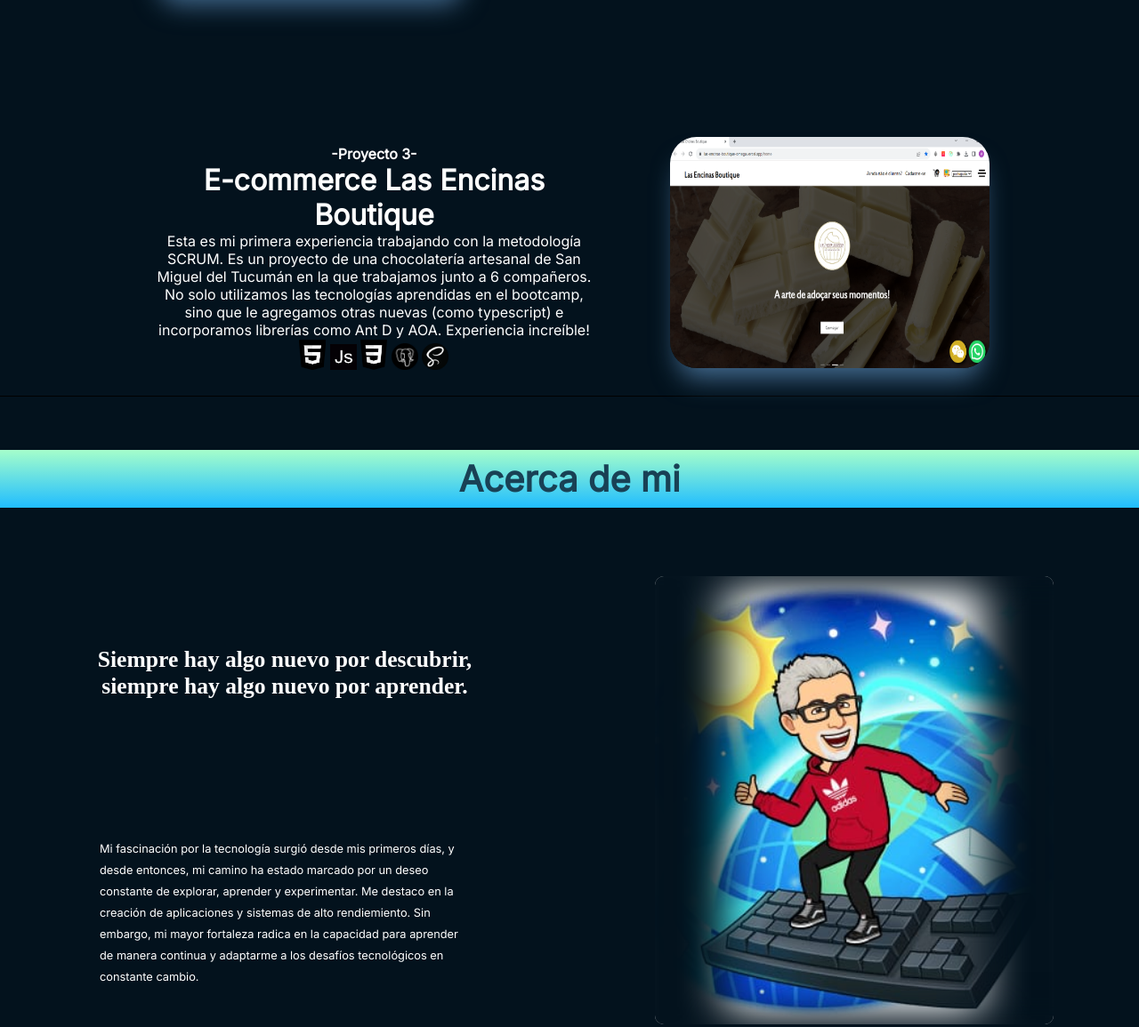
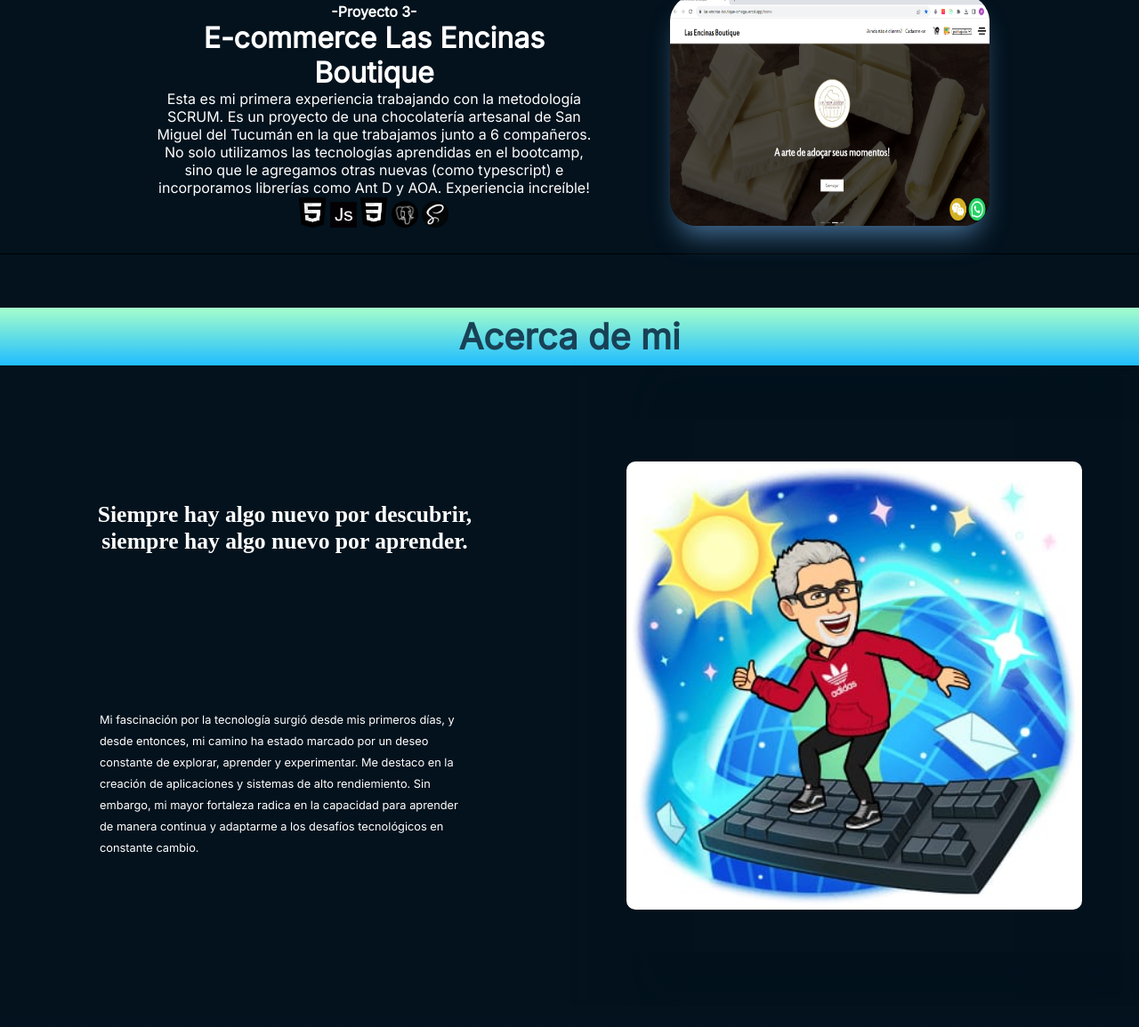
Before and after one commit to MarianoMasondo/Porfolio, a website built with Vite: page index.html in a window 1280 px wide. Shown: the part 3537-4692 px from the top of the page at 89% size. Built offline with nearby package versions, Linux system fonts and the light colour scheme; files whose address does not match are found by name; a web font is replaced by a local one.

Commit message:
full responsive

```diff
--- a/css/main.css
+++ b/css/main.css
@@ -53,6 +53,7 @@
 #btn-hamburger {
   margin-left: 30px;
   margin-top: 3px;
+  color: wheat;
   background-color: transparent;
   border: none;
   transition: 0.25s;
@@ -351,7 +352,7 @@
   align-items: center;
   justify-content: center;
   flex-direction: column;
-  height: 120vh;
+  height: 100vh;
   min-height: 800px;
   z-index: -10;
   background-image: linear-gradient(
@@ -472,16 +473,14 @@
 #aboutMe {
   height: auto;
   width: 100%;
-  background-image: url(/images/aboutMe.jpeg);
-  background-repeat: no-repeat;
-  background-position: center;
-  background-size: cover;
+  text-align: center;
   color: white;
   border-top: 0.1px solid black;
   background-color: #03121d;
 }
 #aboutMe h2 {
   color: #03121d;
+  padding-top: 30px;
   margin-top: 60px;
   text-align: center;
   padding: 8px;
@@ -499,6 +498,8 @@
   display: flex;
   flex-direction: column;
   height: 100%;
+  text-align: center;
+
 }
 
 .aboutMe-body {
@@ -508,7 +509,7 @@
 }
 .aboutMe-body h3 {
   font-family: "Rhodium Libre", serif;
-  width: 70%;
+  width: 100%;
   font-size: 6vw;
   background-image: linear-gradient(90deg, #20bcff5c, #38383836);
   background-repeat: no-repeat;
@@ -516,32 +517,32 @@
   background-size: 0% 100%;
   background-position-x: right;
   transition: background-size 500ms;
-  margin-top: 20px;
+  margin-bottom: 5%;
+  margin-top: 5%;
 }
 .aboutMe-body h3:hover {
   background-size: 100% 100%;
   background-position-x: left;
 }
 .aboutMe-body p {
-  width: 90%;
+  width: 100%;
   text-align: center;
-  font-size: 2vw;
+  font-size: 3vw;
   line-height: 4vh;
   margin-bottom: 3vh;
 }
 
-.aboutMe-pic {
-  display: flex;
-  max-width: 70%;
-  max-height: 70%;
-  margin-top: 12%;
-  margin-left: 15%;
+.aboutMe-pic img {
+  width: 80%;
+  height: 70%;
+  border-radius: 10px;
+  margin-left: 10%;
 }
 
 #contactMe {
   display: grid;
   grid-template-rows: 85% auto;
-  height: 100vh;
+  height: 120vh;
   width: 100%;
   background-image: linear-gradient(
     360deg,
@@ -862,15 +863,10 @@
     grid-template-rows: 90vh;
   }
   .aboutMe-pic {
-    display: block;
+    display: flex;
     border-radius: 10px;
-    margin-right: 20px;
+    align-items: center;
     grid-area: amImg;
-    background-image: url(../images/aboutMe.jpeg);
-    background-position: center;
-    background-repeat: no-repeat;
-    background-size: cover;
-    -moz-box-shadow: inset 10px 10px 50px #fff;
     -webkit-box-shadow: inset 10px 10px 50px #fff;
     box-shadow: inset 80px 1px 50px #03121d, inset -80px -1px 50px #03121d;
   }
@@ -916,6 +912,7 @@
     font-size: 6vw;
   }
 }
+
 
 @media (min-width: 768px) and (max-width: 1024px) {
   .header-title {
@@ -1059,3 +1056,17 @@
     flex-direction: row;
   }
 }
+
+@media (max-width: 768px) {
+  .container-aboutMe {
+    flex-direction: column;
+    align-items: center;
+  }
+  .aboutMe-pic {
+    max-width: 100%;
+    margin-top: 3%;
+  }
+  .aboutMe-body {
+    width: 80%;
+  }
+}
--- a/index.html
+++ b/index.html
@@ -268,24 +268,25 @@
                   </div>
           </section>
 
+          <!-- HTML -->
 <section id="aboutMe">
     <div class="bg-mb"></div>
     <h2>Acerca de mi</h2>
     <div class="container-aboutMe">
       <div class="aboutMe-body">
-                          <h3>  Siempre hay algo nuevo por descubrir, siempre hay algo nuevo por aprender. </h3>
+        <h3>Siempre hay algo nuevo por descubrir, siempre hay algo nuevo por aprender.</h3>
         <p>
           Mi fascinación por la tecnología surgió desde mis primeros días, y desde entonces, mi camino ha estado marcado por un deseo constante de explorar, aprender y experimentar.
           Me destaco en la creación de aplicaciones y sistemas de alto rendiemiento. Sin embargo, mi mayor fortaleza radica en la capacidad para aprender de manera continua y adaptarme a los desafíos tecnológicos en constante cambio.
         </p>
       </div>
       <div class="aboutMe-pic">
-                          <div class="pic-bg">
-
-                          </div>
+        <img src="../images/aboutMe.jpeg" alt="Acerca de mí">
       </div>
     </div>
   </section>
+
+
           <section id="contactMe" >
               <div class="contactMe-body">
                   <div class="body-title">Trabajemos juntos!</div>
```
Lines whose indentation alone changed are shown as unchanged.
